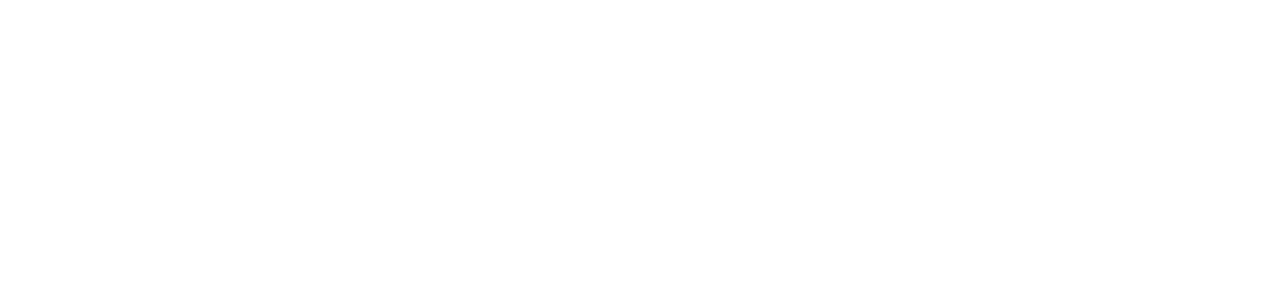
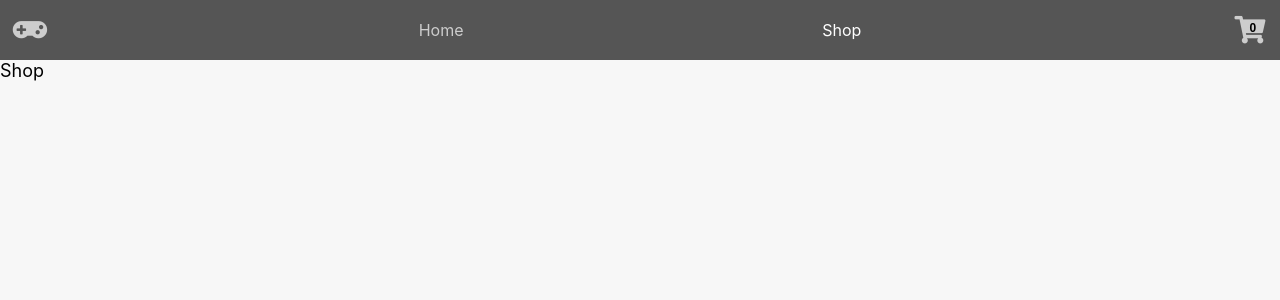
Before and after one commit to charliedodds/shopping-cart, a React (Create React App) app: page /shop in a window 1280 px wide. Shown: the top 300 px of the page. Built offline with nearby package versions, Linux system fonts and the light colour scheme.

Commit message:
Add Navbar component

```diff
--- a/public/index.html
+++ b/public/index.html
@@ -24,7 +24,13 @@
       work correctly both with client-side routing and a non-root public URL.
       Learn how to configure a non-root public URL by running `npm run build`.
     -->
-    <title>React App</title>
+    <title>Shop App</title>
+    <link
+      rel="stylesheet"
+      href="https://cdnjs.cloudflare.com/ajax/libs/font-awesome/5.15.2/css/all.min.css"
+      integrity="sha512-HK5fgLBL+xu6dm/Ii3z4xhlSUyZgTT9tuc/hSrtw6uzJOvgRr2a9jyxxT1ely+B+xFAmJKVSTbpM/CuL7qxO8w=="
+      crossorigin="anonymous"
+    />
   </head>
   <body>
     <noscript>You need to enable JavaScript to run this app.</noscript>
--- a/src/components/App.js
+++ b/src/components/App.js
@@ -1,7 +1,13 @@
-import '../styles/App.css';
+import { BrowserRouter } from 'react-router-dom';
 
-function App() {
-  return <div className='App'></div>;
-}
+import ShopApp from './ShopApp';
+
+const App = () => {
+  return (
+    <BrowserRouter>
+      <ShopApp />
+    </BrowserRouter>
+  );
+};
 
 export default App;
--- /dev/null
+++ b/src/components/Home.js
@@ -0,0 +1,3 @@
+const Home = () => <h1>Home</h1>;
+
+export default Home;
--- /dev/null
+++ b/src/components/Navbar.js
@@ -0,0 +1,41 @@
+import { NavLink } from 'react-router-dom';
+
+import '../styles/Navbar.css';
+
+const Navbar = () => {
+  return (
+    <nav className='Navbar'>
+      <figure className='Navbar-logo'>
+        <i className='fas fa-gamepad'></i>
+      </figure>
+      <ul className='Navbar-links'>
+        <li className='Navbar-li'>
+          <NavLink
+            exact
+            to='/'
+            className='Navbar-link'
+            activeClassName='Navbar-active'
+          >
+            Home
+          </NavLink>
+        </li>
+        <li className='Navbar-li'>
+          <NavLink
+            exact
+            to='/shop'
+            className='Navbar-link'
+            activeClassName='Navbar-active'
+          >
+            Shop
+          </NavLink>
+        </li>
+      </ul>
+      <button className='Navbar-btn'>
+        <i className='fas fa-shopping-cart'></i>
+        <span className='Navbar-num-items'>0</span>
+      </button>
+    </nav>
+  );
+};
+
+export default Navbar;
--- /dev/null
+++ b/src/components/Shop.js
@@ -0,0 +1,3 @@
+const Shop = () => <h1>Shop</h1>;
+
+export default Shop;
--- /dev/null
+++ b/src/components/ShopApp.js
@@ -0,0 +1,19 @@
+import { Switch, Route } from 'react-router-dom';
+
+import Home from './Home';
+import Shop from './Shop';
+import Navbar from './Navbar';
+
+const ShopApp = () => {
+  return (
+    <main className='ShopApp'>
+      <Navbar />
+      <Switch>
+        <Route exact path='/' component={Home} />
+        <Route exact path='/shop' component={Shop} />
+      </Switch>
+    </main>
+  );
+};
+
+export default ShopApp;
--- /dev/null
+++ b/src/styles/Navbar.css
@@ -0,0 +1,53 @@
+.Navbar {
+  display: flex;
+  justify-content: space-between;
+  align-items: center;
+  height: 60px;
+  width: 100%;
+  background-color: #555;
+  color: #cdcdcd;
+  font-size: 1.6rem;
+}
+
+.Navbar i {
+  font-size: 2.75rem;
+}
+
+.Navbar-logo {
+  display: flex;
+  justify-content: center;
+  align-items: center;
+  height: 40px;
+  width: 40px;
+}
+
+.Navbar-logo,
+.Navbar-btn {
+  margin: 1rem;
+}
+
+.Navbar-links {
+  display: flex;
+  flex: 1;
+  justify-content: space-evenly;
+}
+
+.Navbar-link:hover,
+.Navbar-btn:hover,
+.Navbar-active {
+  color: white;
+}
+
+.Navbar-btn {
+  position: relative;
+}
+
+.Navbar-num-items {
+  color: black;
+  font-size: 1.2rem;
+  font-weight: 700;
+  position: absolute;
+  top: 46%;
+  left: 57%;
+  transform: translate(-50%, -50%);
+}
--- a/src/styles/index.css
+++ b/src/styles/index.css
@@ -1,13 +1,46 @@
+* {
+  margin: 0;
+  padding: 0;
+  box-sizing: border-box;
+  font-weight: unset;
+  font-size: inherit;
+  color: inherit;
+}
+
+html {
+  font-size: 62.5%;
+}
+
 body {
-  margin: 0;
   font-family: -apple-system, BlinkMacSystemFont, 'Segoe UI', 'Roboto', 'Oxygen',
     'Ubuntu', 'Cantarell', 'Fira Sans', 'Droid Sans', 'Helvetica Neue',
     sans-serif;
+  font-size: 1.8rem;
   -webkit-font-smoothing: antialiased;
   -moz-osx-font-smoothing: grayscale;
+  background-color: #cdcdcd28;
 }
 
 code {
   font-family: source-code-pro, Menlo, Monaco, Consolas, 'Courier New',
     monospace;
 }
+
+ul {
+  list-style: none;
+}
+
+a {
+  text-decoration: none;
+}
+
+button {
+  cursor: pointer;
+  display: flex;
+  justify-content: center;
+  align-items: center;
+  height: 40px;
+  width: 40px;
+  border: 0;
+  background-color: transparent;
+}
```
Also changed, not shown: src/styles/App.css (deleted).
